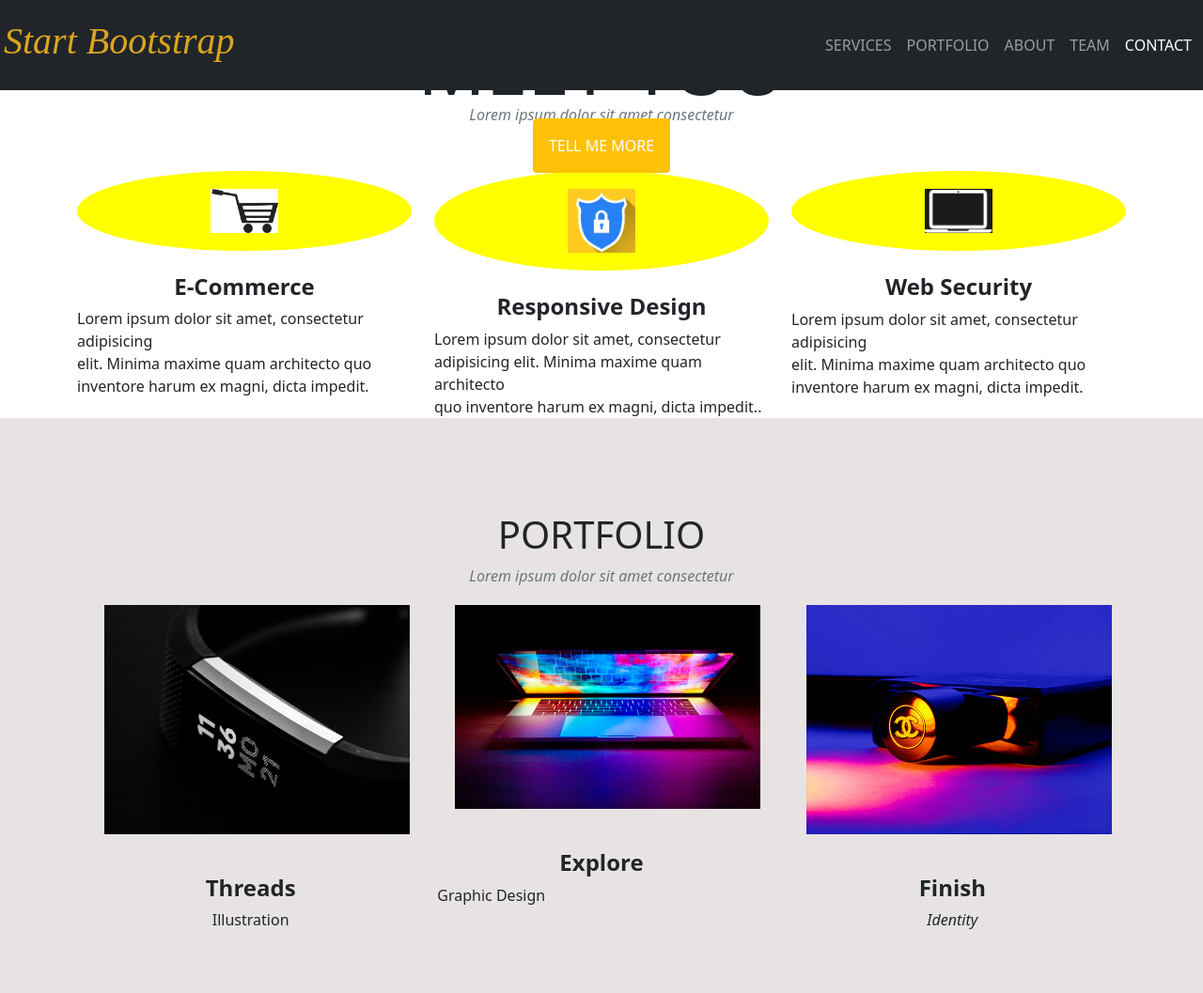
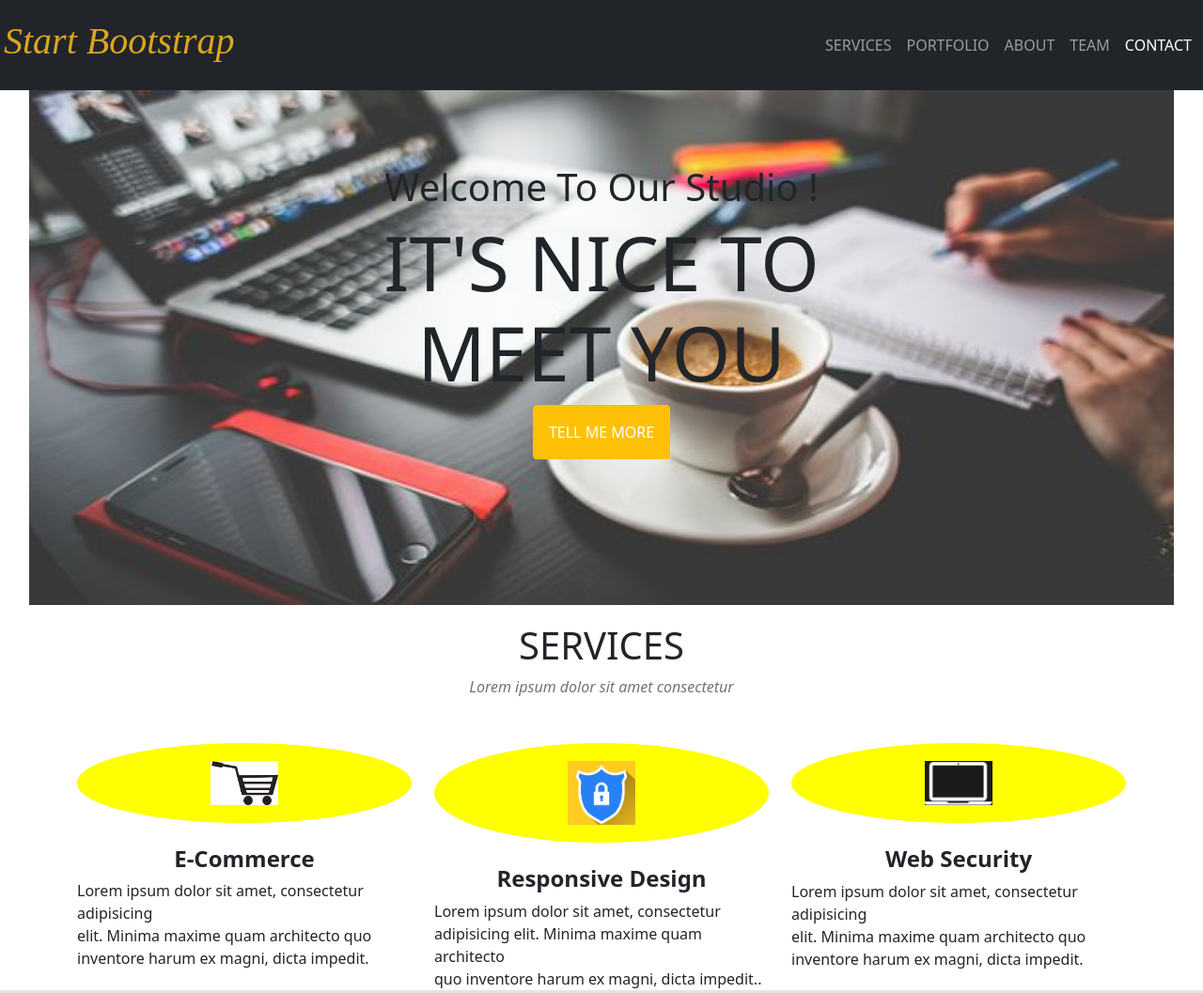
Before and after one commit to padmavathigopi/Sample_template, a plain HTML site: page index.html in a window 1280 px wide. Shown: the top 1057 px of the page at 94% size. Drawn offline with nearby package versions, Linux system fonts and the light colour scheme.

Commit message:
Update index.html

```diff
--- a/index.html
+++ b/index.html
@@ -3,7 +3,7 @@
     <head>
         <meta charset="utf-8">
         <meta name="viewport" content="width=device-width, initial-scale=1">
-        <link rel="icon" type="image/x-icon" href="images/icon.png">
+        <link rel="icon" type="image/x-icon" href="image/icon.png">
        <!-- <link rel="stylesheet" href="css/style.css">-->
         <link href="https://cdn.jsdelivr.net/npm/bootstrap@5.0.2/dist/css/bootstrap.min.css" rel="stylesheet" integrity="sha384-EVSTQN3/azprG1Anm3QDgpJLIm9Nao0Yz1ztcQTwFspd3yD65VohhpuuCOmLASjC" crossorigin="anonymous">
         <script src="https://cdn.jsdelivr.net/npm/bootstrap@5.0.2/dist/js/bootstrap.bundle.min.js" integrity="sha384-MrcW6ZMFYlzcLA8Nl+NtUVF0sA7MsXsP1UyJoMp4YLEuNSfAP+JcXn/tWtIaxVXM" crossorigin="anonymous"></script>
@@ -74,7 +74,7 @@ footer{
     </head>
     <body data-bs-spy="scroll" data-bs-target=".navbar" data-bs-offset="50">
         <div id="id1" class="container-fluid">
-            <img src="images/first_pic_pro1.png" style="width:100%; max-height:663px;"></img>
+            <img src="image/first_pic_pro1.png" style="width:100%; max-height:663px;"></img>
             <div class="centered">
                 <h4 class=" display-6 text-dark">Welcome To Our Studio !</h4>
                 <h1 class=" display-1 text-dark"><b>IT'S NICE TO MEET YOU</b></h1>
```
